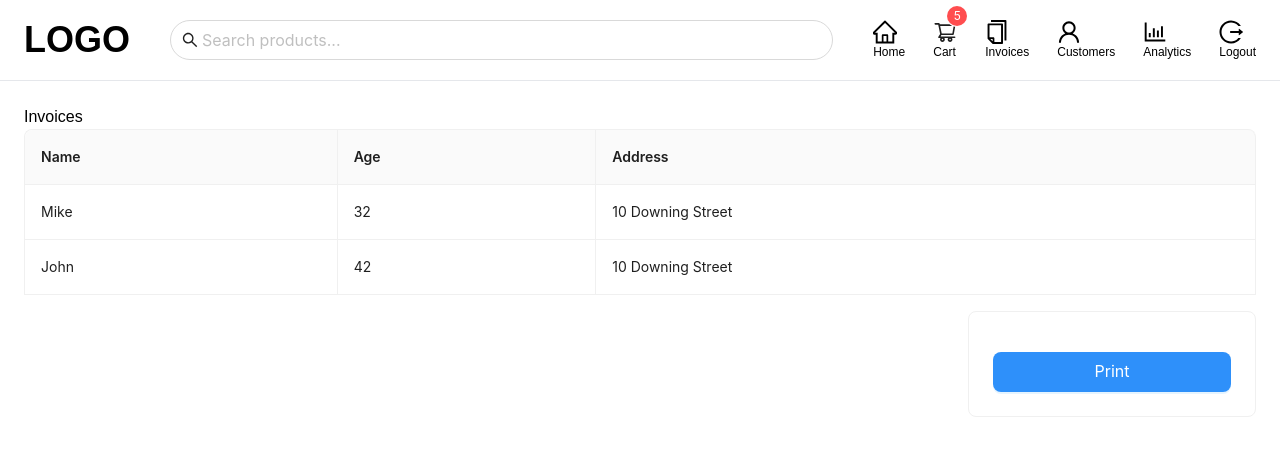
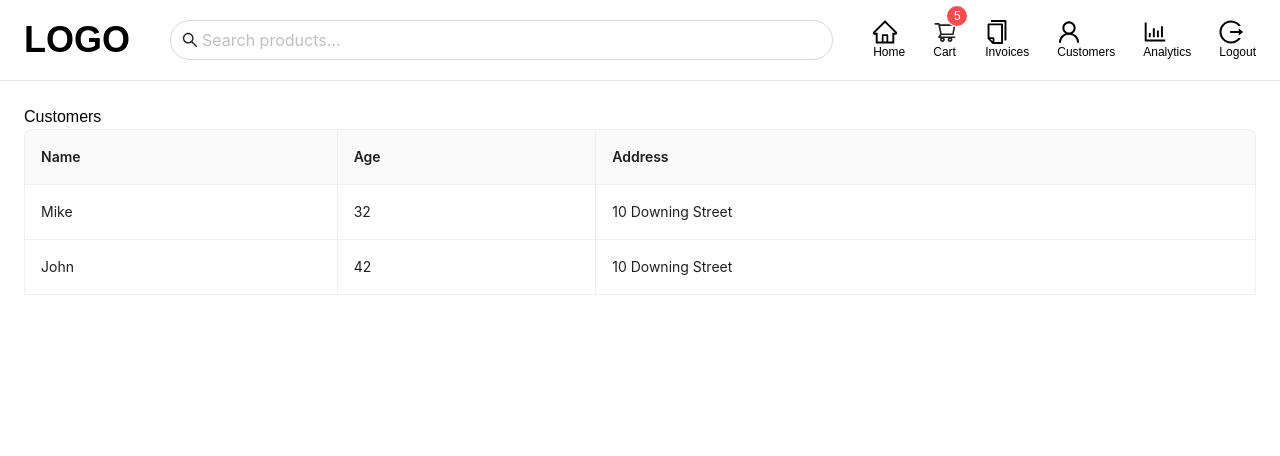
Before and after one commit to eflatuna/mern_pos_application, a React (Create React App) app in the folder client/: page /customers in a window 1280 px wide. Shown: the top 456 px of the page. Built offline with nearby package versions, Linux system fonts and the light colour scheme.

Commit message:
Removed unused imports and components from CustomerPage.jsx

```diff
--- a/client/src/pages/CustomerPage.jsx
+++ b/client/src/pages/CustomerPage.jsx
@@ -1,10 +1,7 @@
-import { Button, Card, Table } from "antd";
+import { Table } from "antd";
 import Header from "../components/Header/Header";
-import { useState } from "react";
-import PrintInvoice from "../components/invoices/PrintInvoice";
 
 const CustomerPage = () => {
-	const [isModalOpen, setIsModalOpen] = useState(false);
 	const dataSource = [
 		{
 			key: "1",
@@ -43,7 +40,7 @@ const CustomerPage = () => {
 			<Header />
 			<div className="px-6 ">
 				<h1 text-4xl font-bold text-center mb-4>
-					Invoices
+					Customers
 				</h1>
 				<Table
 					dataSource={dataSource}
@@ -51,22 +48,6 @@ const CustomerPage = () => {
 					bordered
 					pagination={false}
 				/>
-				<div className="cart-total flex justify-end mt-4">
-					<Card className="w-72">
-						<Button
-							className="mt-4 w-full !bg-light-blue"
-							type="primary"
-							size="large"
-							onClick={() => setIsModalOpen(true)}
-						>
-							Print
-						</Button>
-					</Card>
-				</div>
-				<PrintInvoice
-					isModalOpen={isModalOpen}
-					setIsModalOpen={setIsModalOpen}
-				/>
 			</div>
 		</>
 	);
```
